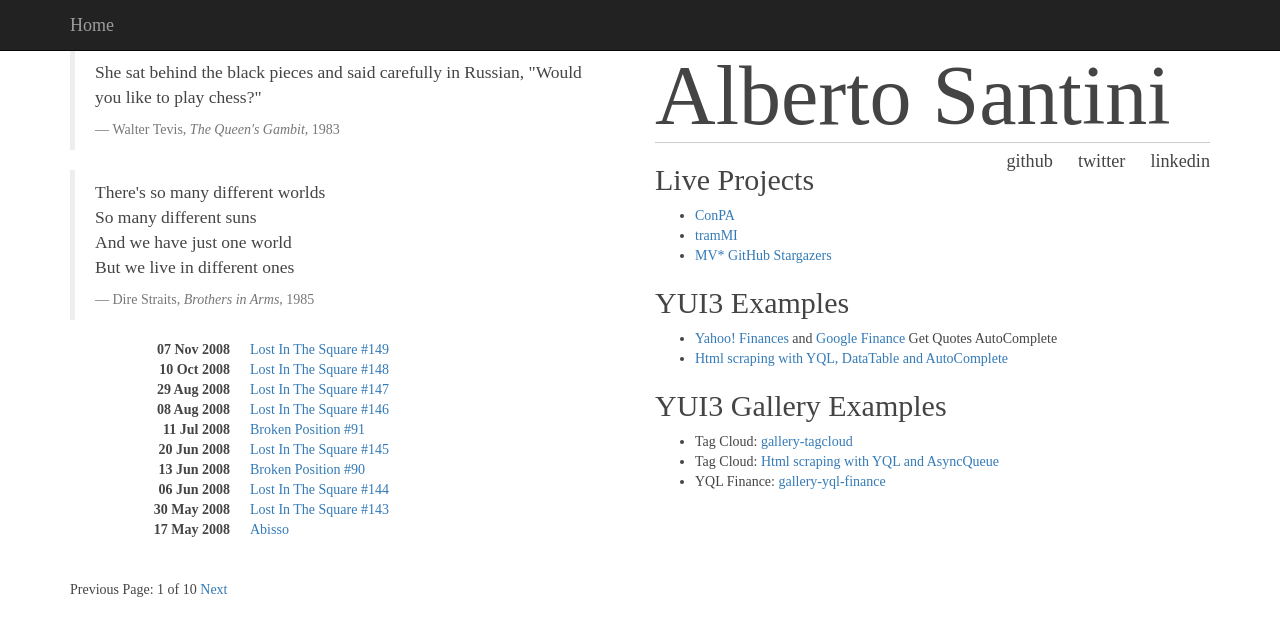
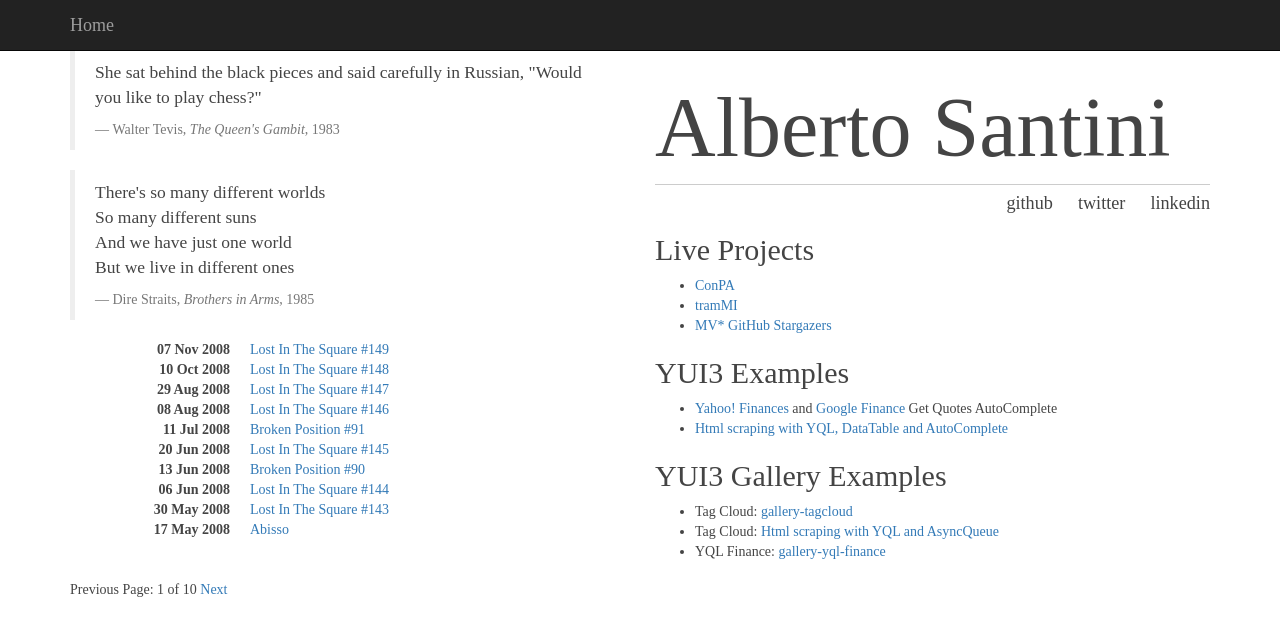
Before and after one commit to albertosantini/albertosantini.github.com, a Jekyll site: the page built from index.html, in a window 1280 px wide. Shown: the top 636 px of the page. Built offline with Jekyll 4.4.1, drawn with Linux system fonts in a browser that asks for light colours; nearby versions of some CDN libraries; the list of posts is cut into pages by our own code.

Commit message:
Add margins to the name.

```diff
--- a/index.html
+++ b/index.html
@@ -6,7 +6,7 @@ title: Alberto Santini
    h1 {
         font-size: 6em;
         font-weight: normal;
-        margin: 0;
+        margin-top: 32px;
     }
     a {
         text-decoration: none;
@@ -15,7 +15,7 @@ title: Alberto Santini
 
     .networks {
         border-top: 1px solid #ccc;
-        margin: 0;
+        margin-bottom: 48px;
         padding: 0;
     }
     .networks li {
```
